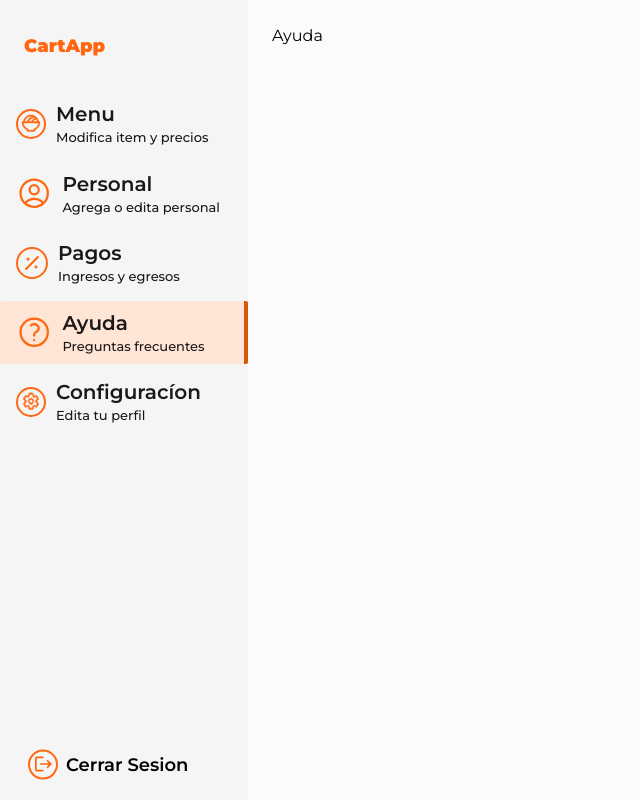
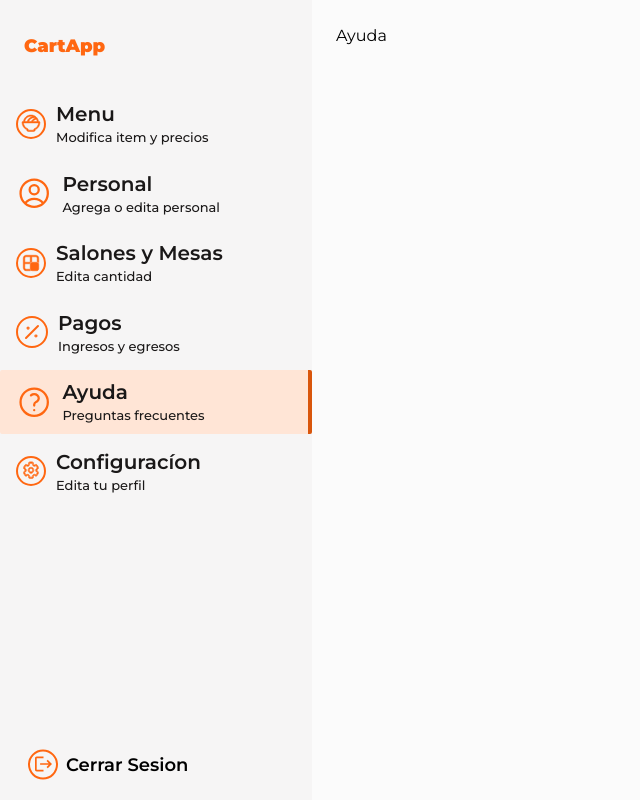
Before and after one commit to No-Country/s12-25-t-java-next, a Next.js app in the folder Frontend/: page /admin/help in a window 1280 px wide. Shown: the whole page, without its empty margins (0-640 px from the left). Built offline with nearby package versions, Linux system fonts and the light colour scheme.

Commit message:
route to admin and close sidebar

```diff
--- a/Frontend/src/app/(admin)/admin/config/page.tsx
+++ b/Frontend/src/app/(admin)/admin/config/page.tsx
@@ -1,3 +1,4 @@
+import BreadCrumbs from '@/components/Admin/BreadCrumbs';
 import { Metadata } from 'next';
 
 export const metadata: Metadata = {
@@ -10,6 +11,7 @@ export const metadata: Metadata = {
     return (
       <>
       <div>
+      <BreadCrumbs title='Configuracion'/>
       Editar perfil
       </div>
       </>
--- a/Frontend/src/app/(admin)/admin/help/page.tsx
+++ b/Frontend/src/app/(admin)/admin/help/page.tsx
@@ -1,3 +1,4 @@
+import BreadCrumbs from '@/components/Admin/BreadCrumbs';
 import { Metadata } from 'next';
 
 export const metadata: Metadata = {
@@ -10,6 +11,7 @@ export const metadata: Metadata = {
     return (
       <>
       <div>
+      <BreadCrumbs title='Ayuda'/>
        Ayuda
       </div>
       </>
--- a/Frontend/src/app/(admin)/admin/mesas/page.tsx
+++ b/Frontend/src/app/(admin)/admin/mesas/page.tsx
@@ -1,3 +1,4 @@
+import BreadCrumbs from '@/components/Admin/BreadCrumbs';
 import { Metadata } from 'next';
 
 export const metadata: Metadata = {
@@ -10,6 +11,7 @@ export const metadata: Metadata = {
     return (
       <>
       <div>
+      <BreadCrumbs title='Salones y mesas'/>
       Salones y mesas
       </div>
       </>
--- a/Frontend/src/app/(admin)/admin/pay/page.tsx
+++ b/Frontend/src/app/(admin)/admin/pay/page.tsx
@@ -1,3 +1,4 @@
+import BreadCrumbs from '@/components/Admin/BreadCrumbs';
 import { Metadata } from 'next';
 
 export const metadata: Metadata = {
@@ -10,6 +11,7 @@ export const metadata: Metadata = {
     return (
       <>
       <div>
+      <BreadCrumbs title='Pagos'/>
        Pagos
       </div>
       </>
--- a/Frontend/src/app/(admin)/admin/personal/page.tsx
+++ b/Frontend/src/app/(admin)/admin/personal/page.tsx
@@ -1,3 +1,4 @@
+import BreadCrumbs from '@/components/Admin/BreadCrumbs';
 import { Metadata } from 'next';
 
 export const metadata: Metadata = {
@@ -10,6 +11,7 @@ export const metadata: Metadata = {
     return (
       <>
       <div>
+      <BreadCrumbs title='Personal'/>
         personal
       </div>
       </>
--- a/Frontend/src/components/Admin/BreadCrumbs/index.tsx
+++ b/Frontend/src/components/Admin/BreadCrumbs/index.tsx
@@ -41,7 +41,7 @@ const BreadCrumbs = ({ title }: Props) => {
       {/* <!-- Hamburger Toggle BTN --> */}
 
       {/* Tittle page */}
-      <h2>{title}</h2>
+      <h2 className="text-[1.375rem] font-semibold">{title}</h2>
     </div>
   );
 };
--- a/Frontend/src/components/Admin/Sidebar/index.tsx
+++ b/Frontend/src/components/Admin/Sidebar/index.tsx
@@ -1,29 +1,40 @@
+"use client"
 import React, { useEffect, useRef, useState } from "react";
 import Link from "next/link";
 import { usePathname } from "next/navigation";
+import { useRouter } from 'next/navigation';
 
 import Image from "next/image";
 import { useSideBarStore } from "@/store/sidebar";
 
 const Sidebar = () => {
   const pathname = usePathname();
+  const router = useRouter();
   const { setSidebarOpen, sidebarOpen } = useSideBarStore();
+
+  const handleLinkClick = (route: string) => {
+    // Navigate to the "/admin/mesas" route
+    router.push(`/admin/${route}`)
+
+    // Close the sidebar after the navigation is complete
+    setSidebarOpen(false);
+  };
 
   return (
     <aside
-      className={`absolute left-0 top-0 z-[99] flex h-screen w-full md:w-[15.5rem] flex-col overflow-y-hidden bg-whiteSidebar duration-300 ease-linear  lg:static lg:translate-x-0 ${
+      className={`absolute left-0 top-0 z-[99] flex h-screen w-full md:w-[19.5rem] flex-col overflow-y-hidden bg-whiteSidebar duration-300 ease-linear  lg:static lg:translate-x-0 ${
         sidebarOpen ? "translate-x-0" : "-translate-x-full"
       }`}
     >
       <div className="flex items-center justify-between gap-2 px-6 py-[2rem] lg:py-6.5">
-        <Link href="/">
+        <Link href="/admin">
           <h1 className="text-primary-100 text-lg font-black">CartApp</h1>
         </Link>
 
         <button
           type="button"
           // ref={trigger}
-          onClick={() => setSidebarOpen(!sidebarOpen)}
+          onClick={() => setSidebarOpen(false)}
           aria-controls="sidebar"
           aria-expanded={sidebarOpen}
           className="block lg:hidden"
@@ -49,6 +60,13 @@ const Sidebar = () => {
       <ul className="mb-6  flex flex-col gap-1.5">
         {/* <!-- Menu Item Chart --> */}
         <li>
+          <button
+            type="button"
+            onClick={() => handleLinkClick("menu")}
+            aria-controls="sidebar"
+            aria-expanded={false}
+            className="block w-full "
+          >
             <Link
               href="/admin/menu"
               className={`group relative flex items-center gap-2.5 rounded-sm py-2 px-4 font-medium text-black duration-300 ease-in-out hover:bg-primary-400  ${
@@ -79,14 +97,25 @@ const Sidebar = () => {
                 />
               </svg>
               <div>
-              <h2 className="text-xl font-semibold text-black"> Menu</h2>
+                <h2 className="text-xl text-left font-semibold text-black">
+                  {" "}
+                  Menu
+                </h2>
                 <p className="text-[0.8125rem] font- text text-black">
                   Modifica item y precios
                 </p>
               </div>
             </Link>
+          </button>
         </li>
         <li>
+          <button
+            type="button"
+            onClick={() => handleLinkClick("personal")} // Close sidebar
+            aria-controls="sidebar"
+            aria-expanded={false}
+            className="block w-full "
+          >
             <Link
               href="/admin/personal"
               className={`group relative flex items-center gap-2.5 rounded-sm py-2 px-4 font-medium text-black duration-300 ease-in-out hover:bg-primary-400  ${
@@ -111,14 +140,73 @@ const Sidebar = () => {
               </svg>
 
               <div>
-              <h2 className="text-xl font-semibold text-black">Personal</h2>
-              <p className="text-[0.8125rem] font- text text-black">
+                <h2 className="text-xl text-left font-semibold text-black">
+                  Personal
+                </h2>
+                <p className="text-[0.8125rem] text-left font- text text-black">
                   Agrega o edita personal{" "}
                 </p>
               </div>
             </Link>
+          </button>
         </li>
         <li>
+          <button
+            type="button"
+            onClick={() => handleLinkClick("mesas")} // Close sidebar
+            aria-controls="sidebar"
+            aria-expanded={false}
+            className="block w-full "
+          >
+            <Link
+              href="/admin/mesas"
+              className={`group relative flex items-center gap-2.5 rounded-sm py-2 px-4 font-medium text-black duration-300 ease-in-out hover:bg-primary-400  ${
+                pathname.includes("/admin/mesas") &&
+                "bg-primary-400 border-r-4 border-primary-200"
+              }`}
+            >
+              <svg
+                xmlns="http://www.w3.org/2000/svg"
+                width="30"
+                height="30"
+                viewBox="0 0 30 30"
+                fill="none"
+              >
+                <path
+                  d="M22.3406 14.2594L22.75 14.5982V14.0668V10.1786C22.75 9.40187 22.4415 8.65697 21.8922 8.10776C21.343 7.55855 20.5981 7.25 19.8214 7.25H10.1786C9.40187 7.25 8.65697 7.55855 8.10776 8.10776C7.55855 8.65697 7.25 9.40187 7.25 10.1786V19.8214C7.25 20.5981 7.55855 21.343 8.10776 21.8922C8.65697 22.4415 9.40187 22.75 10.1786 22.75H14.0668H14.5982L14.2594 22.3406C14.0242 22.0564 13.8478 21.7242 13.7448 21.3605L13.6934 21.1786H13.5043H10.1786C9.81863 21.1786 9.47344 21.0356 9.21893 20.7811C8.96441 20.5266 8.82143 20.1814 8.82143 19.8214V15.7857H13.5043H13.6934L13.7448 15.6038C13.8478 15.2401 14.0242 14.9079 14.2594 14.6237L14.4243 14.4243L14.6237 14.2594C14.9079 14.0242 15.2401 13.8478 15.6038 13.7448L15.7857 13.6934V13.5043V8.82143H19.8214C20.1814 8.82143 20.5266 8.96441 20.7811 9.21893C21.0356 9.47344 21.1786 9.81863 21.1786 10.1786V13.5043V13.6934L21.3605 13.7448C21.7242 13.8478 22.0564 14.0242 22.3406 14.2594ZM14.0668 14.2143H8.82143V10.1786C8.82143 9.81863 8.96441 9.47344 9.21893 9.21893C9.47344 8.96441 9.81863 8.82143 10.1786 8.82143H14.2143V14.0668V14.2143H14.0668ZM16.3393 14.2143C15.1662 14.2143 14.2143 15.1662 14.2143 16.3393V20.625C14.2143 21.1886 14.4382 21.7291 14.8367 22.1276C15.2352 22.5261 15.7757 22.75 16.3393 22.75H20.625C21.1886 22.75 21.7291 22.5261 22.1276 22.1276C22.5261 21.7291 22.75 21.1886 22.75 20.625V16.3393C22.75 15.1662 21.7981 14.2143 20.625 14.2143H16.3393Z"
+                  fill="#FF6711"
+                  stroke="#FF6711"
+                  stroke-width="0.5"
+                />
+                <circle
+                  cx="15"
+                  cy="15"
+                  r="14"
+                  stroke="#FF6711"
+                  stroke-width="2"
+                />
+                <title>mesas</title>
+              </svg>
+
+              <div>
+                <h2 className="text-xl text-left font-semibold text-black">
+                  Salones y Mesas
+                </h2>
+                <p className="text-[0.8125rem] text-left font- text text-black">
+                  Edita cantidad{" "}
+                </p>
+              </div>
+            </Link>
+          </button>
+        </li>
+        <li>
+          <button
+            type="button"
+            onClick={() => handleLinkClick("pay")} // Close sidebar
+            aria-controls="sidebar"
+            aria-expanded={false}
+            className="block w-full "
+          >
             <Link
               href="/admin/pay"
               className={`group relative flex items-center gap-2.5 rounded-sm py-2 px-4 font-medium text-black duration-300 ease-in-out hover:bg-primary-400  ${
@@ -158,14 +246,24 @@ const Sidebar = () => {
                 <title>pagos</title>
               </svg>
               <div>
-              <h2 className="text-xl font-semibold text-black">Pagos</h2>
-              <p className="text-[0.8125rem] font- text text-black">
+                <h2 className="text-xl text-left font-semibold text-black">
+                  Pagos
+                </h2>
+                <p className="text-[0.8125rem] text-left font- text text-black">
                   Ingresos y egresos{" "}
                 </p>
               </div>
             </Link>
+          </button>
         </li>
         <li>
+          <button
+            type="button"
+            onClick={() => handleLinkClick("help")} // Close sidebar
+            aria-controls="sidebar"
+            aria-expanded={false}
+            className="block w-full "
+          >
             <Link
               href="/admin/help"
               className={`group relative flex items-center gap-2.5 rounded-sm py-2 px-4 font-medium text-black duration-300 ease-in-out hover:bg-primary-400  ${
@@ -190,14 +288,24 @@ const Sidebar = () => {
               </svg>
 
               <div>
-              <h2 className="text-xl font-semibold text-black">Ayuda</h2>
-              <p className="text-[0.8125rem] font- text text-black">
+                <h2 className="text-xl text-left font-semibold text-black">
+                  Ayuda
+                </h2>
+                <p className="text-[0.8125rem] text-left font- text text-black">
                   Preguntas frecuentes{" "}
                 </p>
               </div>
             </Link>
+          </button>
         </li>
         <li>
+          <button
+            type="button"
+           onClick={() => handleLinkClick("config")} // Close sidebar
+            aria-controls="sidebar"
+            aria-expanded={false}
+            className="block w-full "
+          >
             <Link
               href="/admin/config"
               className={`group relative flex items-center gap-2.5 rounded-sm py-2 px-4 font-medium text-black duration-300 ease-in-out hover:bg-primary-400  ${
@@ -244,14 +352,15 @@ const Sidebar = () => {
               </svg>
 
               <div>
-              <h2 className="text-xl font-semibold text-black">
+                <h2 className="text-xl text-left font-semibold text-black">
                   Configuracíon
                 </h2>
-              <p className="text-[0.8125rem] font- text text-black">
+                <p className="text-[0.8125rem] text-left font- text text-black">
                   Edita tu perfil{" "}
                 </p>
               </div>
             </Link>
+          </button>
         </li>
       </ul>
       <div className="absolute bottom-0 mx-7 my-5 flex items-center gap-2">
--- a/Frontend/src/components/Header/index.tsx
+++ b/Frontend/src/components/Header/index.tsx
@@ -7,7 +7,7 @@ const Header = ({sm=false}: Props) => {
     <header
     className={`${
       sm? "md:hidden  ":"sticky top-0 z-[1] " } flex  justify-center items-center w-screen h-[6.5rem] bg-primary-100 overflow-hidden`}>
-      <h1 className="text-white text-lg md:text-xl"> {sm ?"A la CartApp" : "CartApp"} </h1>
+      <h1 className="text-white text-[1.625rem] md:text-xl"> {sm ?"A la CartApp" : "CartApp"} </h1>
     </header>
   )
 }
```
Lines whose indentation alone changed are shown as unchanged.
